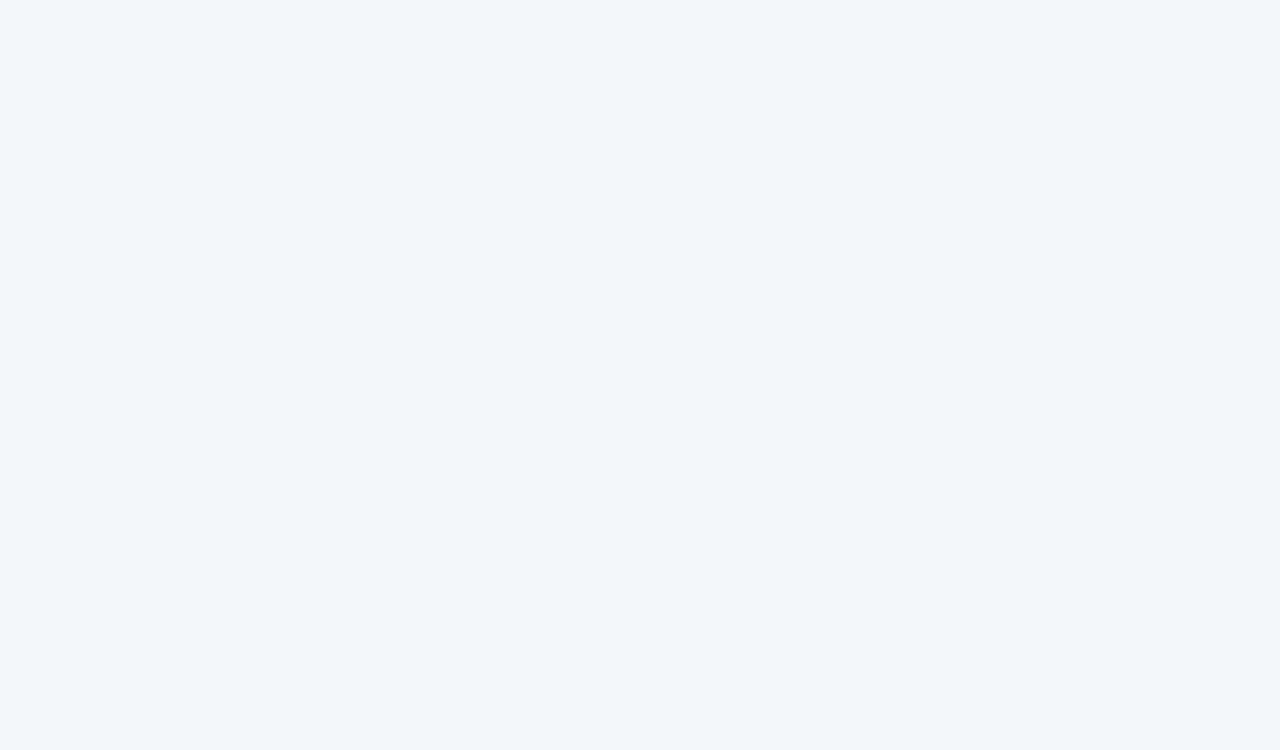
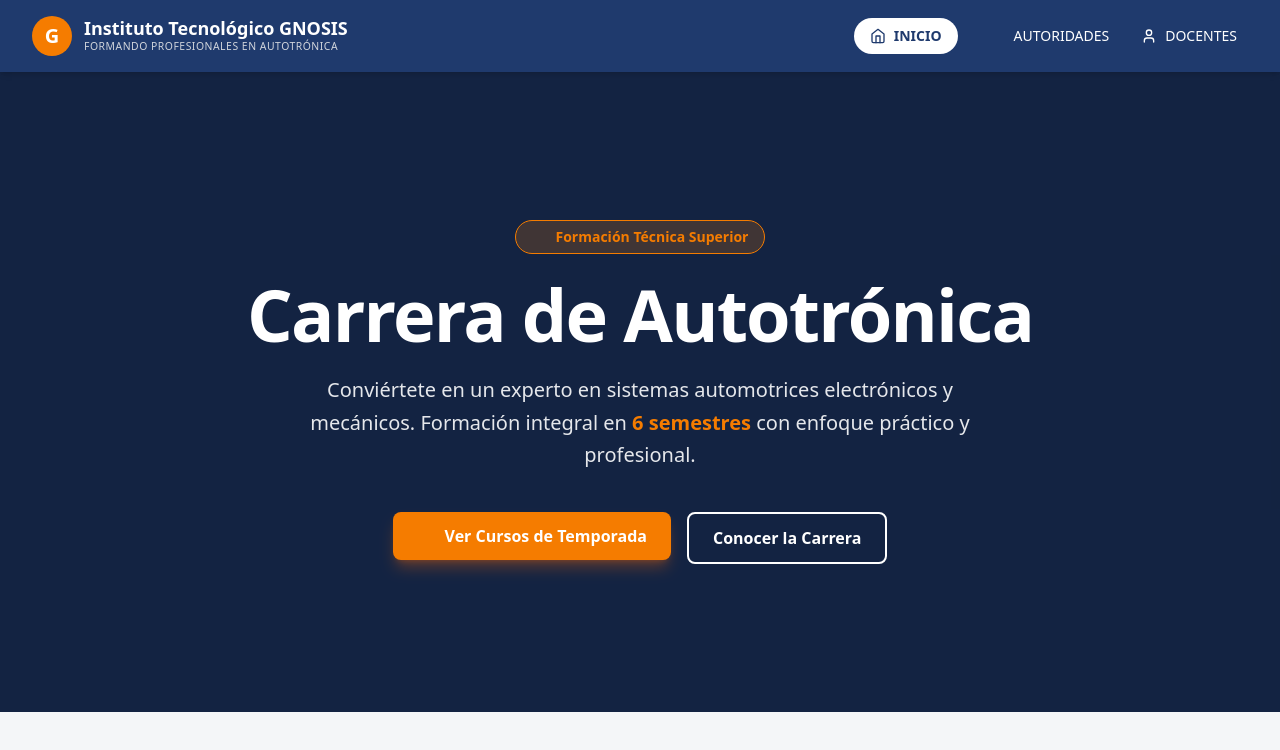
Before and after one commit to goku673/gnosis-web, an Angular app: page / in a window 1280 px wide. Shown: the top 750 px of the page. Built offline with nearby package versions, Linux system fonts and the light colour scheme.

Commit message:
feat(landing): estructure files and landing component

```diff
--- a/src/app/app.html
+++ b/src/app/app.html
@@ -9,9 +9,7 @@
 
 <style></style>
 
-<main class="main">
-
-</main>
+<app-landing></app-landing>
 
 <!-- * * * * * * * * * * * * * * * * * * * * * * * * * * * * * * * * -->
 <!-- * * * * * * * * * * * The content above * * * * * * * * * * * * -->
--- a/src/app/app.ts
+++ b/src/app/app.ts
@@ -1,11 +1,12 @@
 import { Component, signal } from '@angular/core';
 import { RouterOutlet } from '@angular/router';
-import { IconComponent } from './shared/components/icon/icon.component';
+import { LandingComponent } from './features/landing/landing.component';
+//import { IconComponent } from './shared/components/icon/icon.component';
 
 @Component({
   selector: 'app-root',
   standalone: true,
-  imports: [RouterOutlet, IconComponent],
+  imports: [RouterOutlet, LandingComponent],
   templateUrl: './app.html',
   styleUrl: './app.css',
 })
--- /dev/null
+++ b/src/app/features/landing/landing.component.html
@@ -0,0 +1,69 @@
+<div class="min-h-screen bg-gris-claro font-sans">
+  <nav
+    class="bg-azul text-white px-8 py-4 flex items-center justify-between shadow-md relative z-10"
+  >
+    <div class="flex items-center gap-3">
+      <div
+        class="w-10 h-10 bg-naranja rounded-full flex items-center justify-center font-bold text-xl"
+      >
+        G
+      </div>
+      <div>
+        <h2 class="font-bold text-lg leading-tight">Instituto Tecnológico GNOSIS</h2>
+        <p class="text-[0.65rem] text-gray-300 uppercase tracking-wider">
+          Formando profesionales en Autotrónica
+        </p>
+      </div>
+    </div>
+
+    <div class="hidden md:flex items-center justify-center gap-8 font-medium text-sm w-1/3">
+      <a
+        href="#"
+        class="flex items-center gap-2 bg-white text-azul px-4 py-2 rounded-full font-bold"
+      >
+        <app-icon name="home" [size]="16"></app-icon>
+        INICIO
+      </a>
+      <a href="#" class="flex items-center gap-2 hover:text-naranja transition-colors">
+        <app-icon name="users" [size]="16"></app-icon>
+        AUTORIDADES
+      </a>
+      <a href="#" class="flex items-center gap-2 hover:text-naranja transition-colors">
+        <app-icon name="user" [size]="16"></app-icon>
+        DOCENTES
+      </a>
+    </div>
+  </nav>
+
+  <header
+    class="relative bg-azul text-white overflow-hidden flex items-center justify-center min-h-[80vh]"
+  >
+    <div class="absolute inset-0 bg-black/40 z-0"></div>
+
+    <div class="relative z-10 text-center max-w-4xl px-4 flex flex-col items-center">
+      <div
+        class="bg-naranja/20 border border-naranja text-naranja px-4 py-1.5 rounded-full text-sm font-bold flex items-center gap-2 mb-6"
+      >
+        <app-icon name="check-circle" [size]="16"></app-icon>
+        Formación Técnica Superior
+      </div>
+
+      <h1 class="text-5xl md:text-7xl font-extrabold mb-6 tracking-tight">
+        Carrera de Autotrónica
+      </h1>
+
+      <p class="text-lg md:text-xl text-gray-200 mb-10 max-w-2xl leading-relaxed">
+        Conviértete en un experto en sistemas automotrices electrónicos y mecánicos. Formación
+        integral en <span class="text-naranja font-bold">6 semestres</span> con enfoque práctico y
+        profesional.
+      </p>
+
+      <div class="flex flex-col sm:flex-row gap-4">
+        <app-button text="Ver Cursos de Temporada" variant="primary" icon="chevron-right">
+        </app-button>
+
+        <app-button text="Conocer la Carrera" variant="outline"> </app-button>
+      </div>
+    </div>
+  </header>
+</div>
--- /dev/null
+++ b/src/app/shared/components/button/button.component.ts
@@ -0,0 +1,38 @@
+import { Component, Input } from '@angular/core';
+import { CommonModule } from '@angular/common';
+// Si el botón necesita un icono en el futuro, importamos el IconComponent
+import { IconComponent } from '../icon/icon.component';
+
+@Component({
+  selector: 'app-button',
+  standalone: true,
+  imports: [CommonModule, IconComponent],
+  template: `
+    <button
+      [ngClass]="getButtonClasses()"
+      class="flex items-center justify-center gap-2 px-6 py-3 font-semibold rounded-lg transition-all duration-300 hover:scale-105 active:scale-95 cursor-pointer">
+
+      @if (icon) {
+        <app-icon [name]="icon" [size]="20"></app-icon>
+      }
+
+      {{ text }}
+    </button>
+  `
+})
+export class ButtonComponent {
+  @Input({ required: true }) text!: string;
+  @Input() variant: 'primary' | 'outline' = 'primary';
+  @Input() icon?: any; // Recibe el IconName si quieres icono
+
+  // Lógica para cambiar los colores según la variante
+  getButtonClasses(): string {
+    if (this.variant === 'primary') {
+      return 'bg-[var(--color-naranja)] text-white hover:bg-orange-600 shadow-lg shadow-orange-500/30';
+    }
+    if (this.variant === 'outline') {
+      return 'bg-transparent border-2 border-white text-white hover:bg-white hover:text-[var(--color-azul)]';
+    }
+    return '';
+  }
+}
```
Also changed, not shown: src/app/features/landing/landing.component.ts (added, +11 -0 lines).
